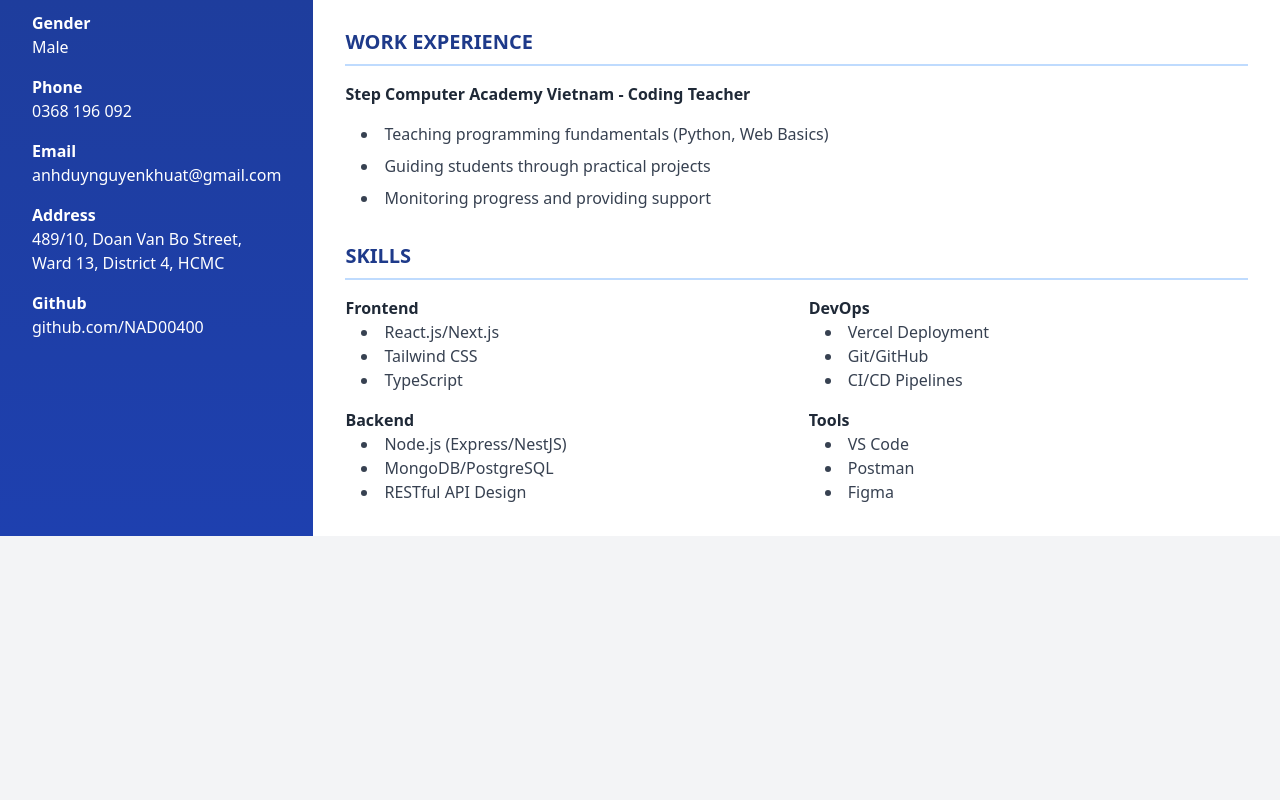
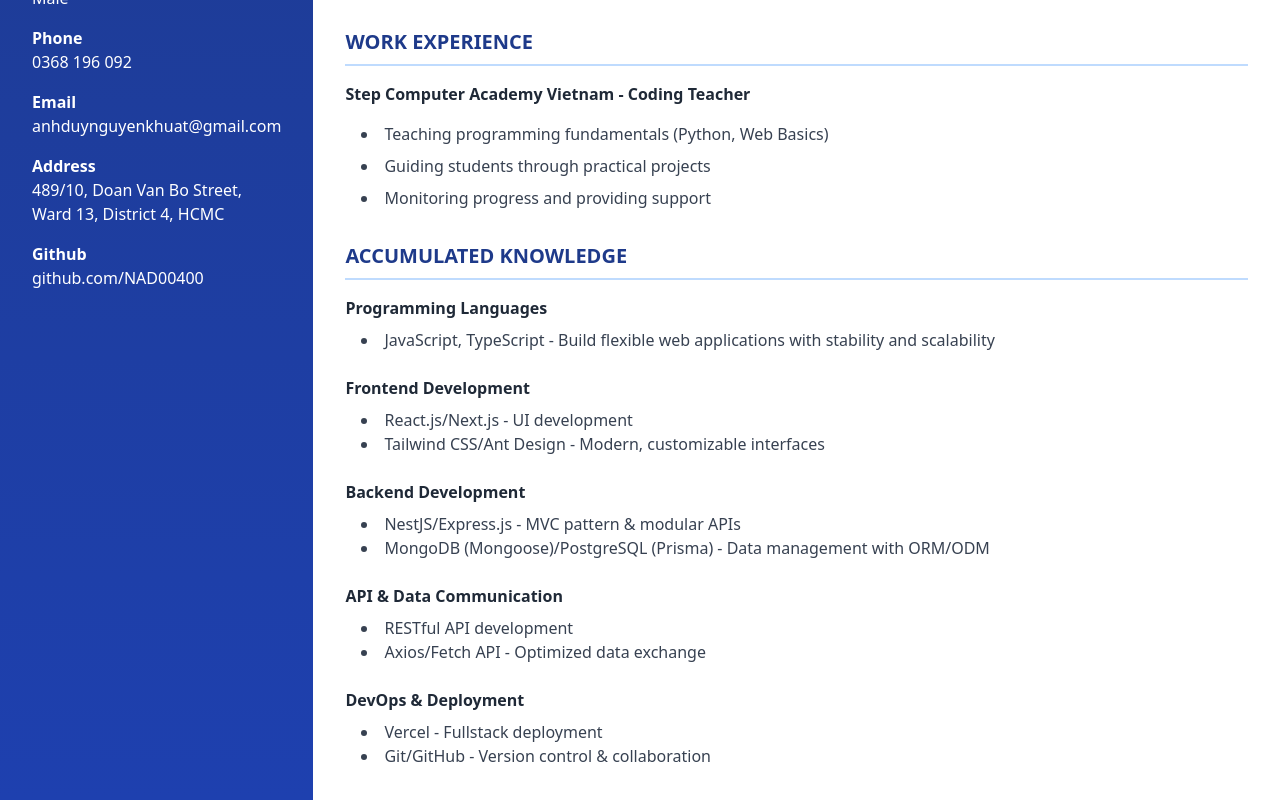
Before and after one commit to NAD00400/My-profile, a plain HTML site: page index.html in a window 1280 px wide. Shown: the part 558-1358 px from the top of the page. Before the commit the page ends 1094 px from the top, so only its background shows below. Drawn offline with nearby package versions, Linux system fonts and the light colour scheme.

Commit message:
truoc khi update

```diff
--- a/index.html
+++ b/index.html
@@ -51,9 +51,9 @@
         <!-- Right Column - Content -->
         <div class="md:w-4/5 bg-white p-8">
             <!-- Header -->
-            <div class="mb-12">
-                <h1 class="text-4xl font-bold text-blue-900 mb-2">Nguyen Khuat Anh Duy</h1>
-                <h2 class="text-2xl text-blue-700 font-semibold">Web Development Intern</h2>
+            <div class="mb-12 flex justify-between items-center w-full  p-4">
+                <h1 class="text-4xl font-bold text-blue-900">Nguyen Khuat Anh Duy</h1>
+                <h2 class="text-2xl font-semibold text-white bg-blue-900 px-3 py-2">Web Development Intern</h2>
             </div>
 
             <!-- Sections -->
@@ -92,46 +92,51 @@
                     </ul>
                 </div>
             </section>
-
+            <!-- Accumulated Knowledge Section -->
             <section>
-                <h3 class="text-xl font-bold text-blue-900 mb-4 border-b-2 border-blue-200 pb-2">SKILLS</h3>
-                <div class="grid grid-cols-2 gap-6">
-                    <div class="space-y-4">
+                <h3 class="text-xl font-bold text-blue-900 mb-4 border-b-2 border-blue-200 pb-2">ACCUMULATED KNOWLEDGE</h3>
+                <div class="grid grid-cols-1 gap-6">
+                    <!-- Left Column -->
+                    <div class="space-y-6">
                         <div>
-                            <h4 class="font-semibold text-gray-800">Frontend</h4>
+                            <h4 class="font-semibold text-gray-800 mb-2">Programming Languages</h4>
                             <ul class="list-disc list-inside ml-4 text-gray-700">
-                                <li>React.js/Next.js</li>
-                                <li>Tailwind CSS</li>
-                                <li>TypeScript</li>
+                                <li>JavaScript, TypeScript - Build flexible web applications with stability and scalability</li>
                             </ul>
                         </div>
 
                         <div>
-                            <h4 class="font-semibold text-gray-800">Backend</h4>
+                            <h4 class="font-semibold text-gray-800 mb-2">Frontend Development</h4>
                             <ul class="list-disc list-inside ml-4 text-gray-700">
-                                <li>Node.js (Express/NestJS)</li>
-                                <li>MongoDB/PostgreSQL</li>
-                                <li>RESTful API Design</li>
+                                <li>React.js/Next.js - UI development</li>
+                                <li>Tailwind CSS/Ant Design - Modern, customizable interfaces</li>
                             </ul>
                         </div>
                     </div>
 
-                    <div class="space-y-4">
+                    <!-- Right Column -->
+                    <div class="space-y-6">
                         <div>
-                            <h4 class="font-semibold text-gray-800">DevOps</h4>
+                            <h4 class="font-semibold text-gray-800 mb-2">Backend Development</h4>
                             <ul class="list-disc list-inside ml-4 text-gray-700">
-                                <li>Vercel Deployment</li>
-                                <li>Git/GitHub</li>
-                                <li>CI/CD Pipelines</li>
+                                <li>NestJS/Express.js - MVC pattern & modular APIs</li>
+                                <li>MongoDB (Mongoose)/PostgreSQL (Prisma) - Data management with ORM/ODM</li>
                             </ul>
                         </div>
 
                         <div>
-                            <h4 class="font-semibold text-gray-800">Tools</h4>
+                            <h4 class="font-semibold text-gray-800 mb-2">API & Data Communication</h4>
                             <ul class="list-disc list-inside ml-4 text-gray-700">
-                                <li>VS Code</li>
-                                <li>Postman</li>
-                                <li>Figma</li>
+                                <li>RESTful API development</li>
+                                <li>Axios/Fetch API - Optimized data exchange</li>
+                            </ul>
+                        </div>
+
+                        <div>
+                            <h4 class="font-semibold text-gray-800 mb-2">DevOps & Deployment</h4>
+                            <ul class="list-disc list-inside ml-4 text-gray-700">
+                                <li>Vercel - Fullstack deployment</li>
+                                <li>Git/GitHub - Version control & collaboration</li>
                             </ul>
                         </div>
                     </div>
```
Also changed, not shown: public/avatar.jpg.
